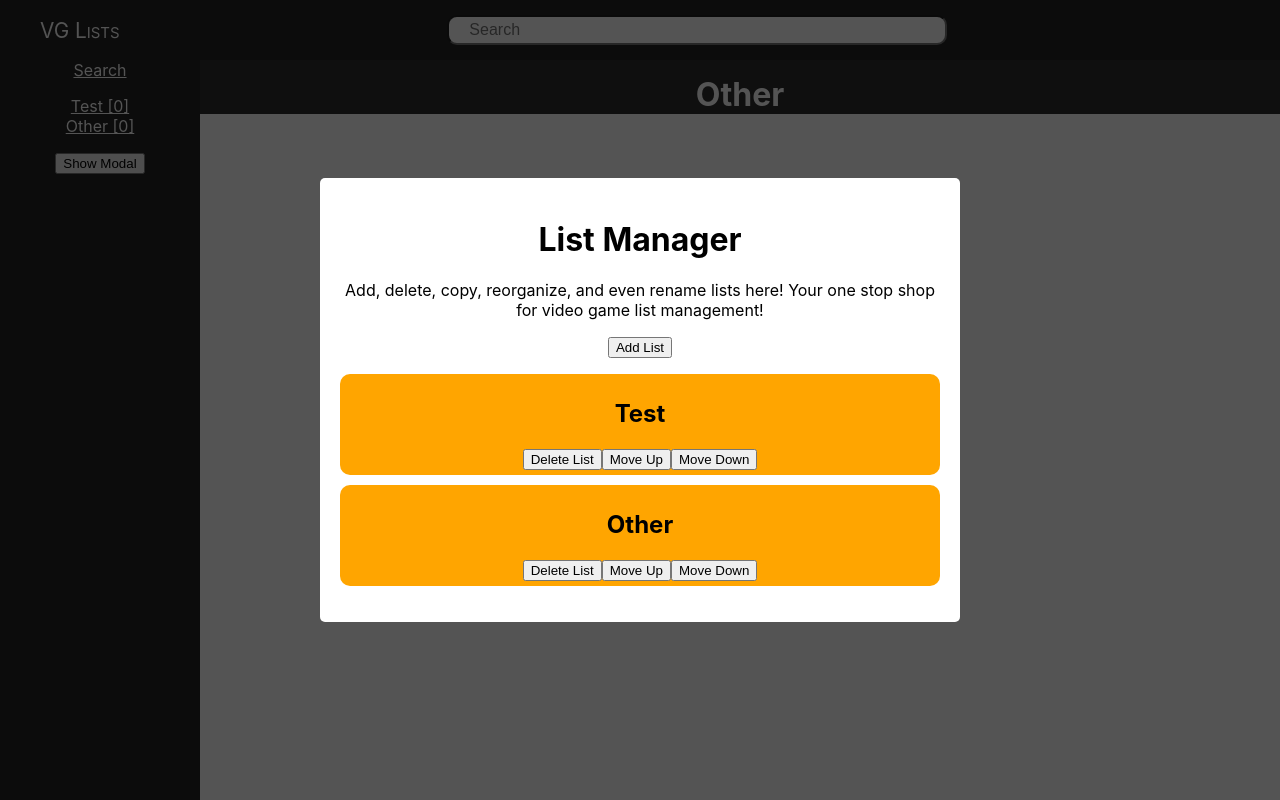
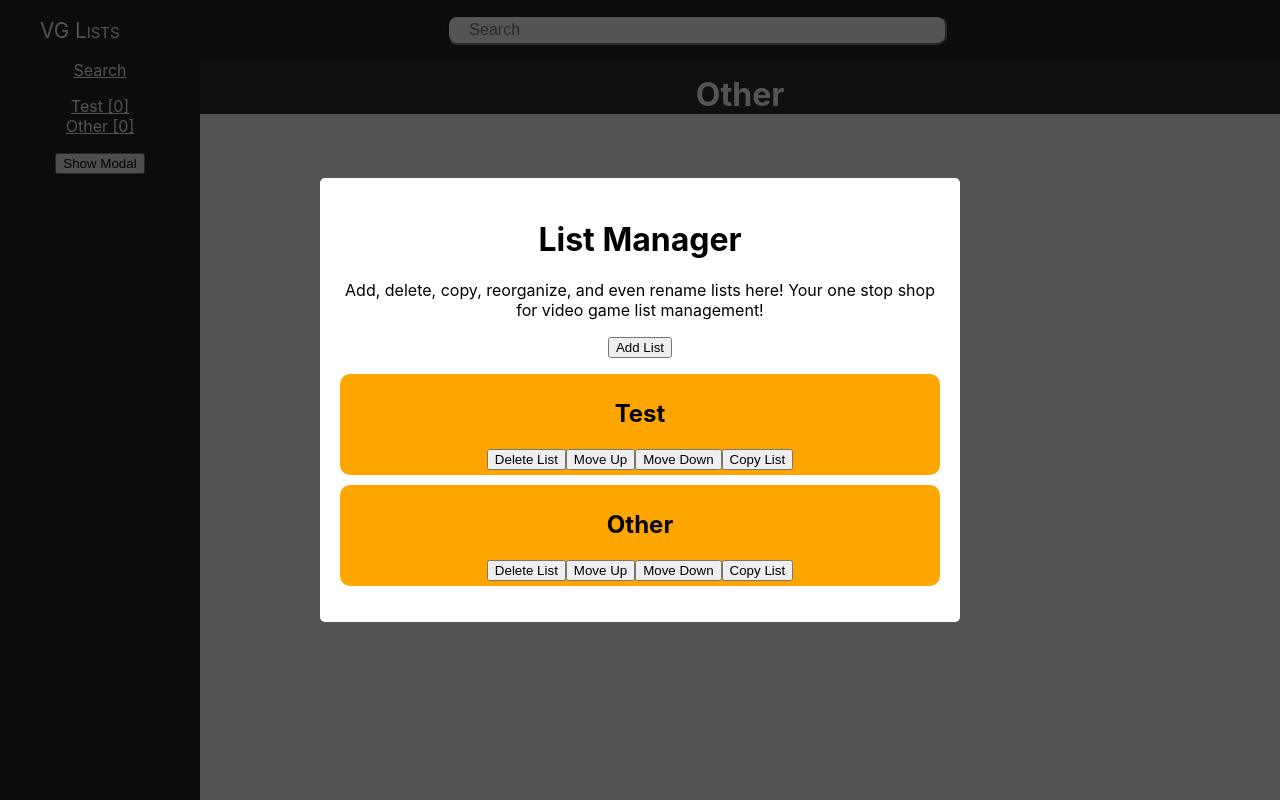
Before and after one commit to Flakari/vg-lists, a React (Create React App) app: page /vg-lists/other in a window 1280 px wide. Both pictures are taken after a click on the button "Show Modal". Built offline with nearby package versions, Linux system fonts and the light colour scheme.

Commit message:
Added list copy functionality, moved the list items inside the list modal to their own components

```diff
--- a/src/App.js
+++ b/src/App.js
@@ -147,14 +147,26 @@ const App = () => {
 		return list;
 	};
 
-	const addNewList = (name) => {
+	const createNewList = (name, contents) => {
 		const trimmedName = name.trim();
-		if (trimmedName === '') {
-			return;
-		}
 
 		if (trimmedName.indexOf('/') !== -1 || trimmedName.indexOf('\\') !== -1) {
 			throw new Error('Name cannot include forward or backwards slashes ("/") ("\\")');
+		}
+
+		return ({
+			name: trimmedName,
+			linkRoute: trimmedName.toLowerCase().split(' ').join('-'),
+			contents: contents || [],
+			index: lists.length
+		});
+	}
+
+	const addNewList = (name, contents) => {
+		const trimmedName = name.trim();
+
+		if (trimmedName === '') {
+			return;
 		}
 
 		const listNames = [];
@@ -164,12 +176,7 @@ const App = () => {
 
 		if (listNames.indexOf(trimmedName.toLowerCase()) === -1) {
 			const newLists = [...lists];
-			newLists.push({
-				name: trimmedName,
-				linkRoute: trimmedName.toLowerCase().split(' ').join('-'),
-				contents: [],
-				index: newLists.length
-			});
+			newLists.push(createNewList(name, contents));
 			setLists(newLists);
 		}
 	};
@@ -185,11 +192,15 @@ const App = () => {
 		setLists(newLists);
 	};
 
+	const copyList = (name, listContents) => {
+		addNewList(name, listContents);
+	};
+
   	return (
     	<div className="App">
 			<Router basename='/vg-lists'>
 				<Header setData={setData} setSidebar={setSidebarVisibility}/>
-				<Sidebar lists={lists} add={addNewList} delete={deleteList} showSidebar={showSidebar} hide={hideSidebar} moveList={moveList}/>
+				<Sidebar lists={lists} add={addNewList} delete={deleteList} copy={copyList} showSidebar={showSidebar} hide={hideSidebar} moveList={moveList}/>
 				<div id="main-container">
 					<Switch>
 						<Route exact path="/">
--- a/src/components/ListModal/ListModal.js
+++ b/src/components/ListModal/ListModal.js
@@ -3,19 +3,24 @@ import { withRouter } from 'react-router-dom';
 import './ListModal.scss';
 import Modal from '../Modal/Modal';
 import ConfirmationModal from '../ConfirmationModal/ConfirmationModal';
+import ListModalItem from '../ListModalItem/ListModalItem';
 
 const ListModal = (props) => {
-    const [inputValue, setInputValue] = useState('');
-    const [inputVisible, setInputVisible] = useState(false);
+    const [addValue, setAddValue] = useState('');
+    const [showAdd, setShowAdd] = useState(false);
     const [showDelete, setShowDelete] = useState(false);
     const [deleteIndex, setDeleteIndex] = useState(0);
 
-    const inputChangeHandler = (input) => {
-        setInputValue(input.target.value);
+    const addChangeHandler = (input) => {
+        setAddValue(input.target.value);
     };
 
-    const inputVisibility = () => {
-        setInputVisible(!inputVisible);
+    const addVisibility = () => {
+        setShowAdd(!showAdd);
+    };
+
+    const changeDeleteIndex = (index) => {
+        setDeleteIndex(index);
     };
 
     const showDeleteConfirmation = () => {
@@ -26,7 +31,7 @@ const ListModal = (props) => {
         setShowDelete(false);
     };
 
-    const deleteItem = async (index) => {
+    const deleteItem = (index) => {
         if (String(document.URL.match(/[^/]+(?=\/$|$)/)) === props.lists[index].linkRoute) {
 		    props.history.push('/');
         }
@@ -34,9 +39,9 @@ const ListModal = (props) => {
         hideDeleteConfirmation();
     };
 
-    const input = (
-        <form onSubmit={e => { e.preventDefault(); props.add(inputValue); setInputVisible(false); setInputValue('')}}>
-            <input id="list-input" type="text" value={inputValue} onChange={inputChangeHandler} autoFocus></input>
+    const addInput = (
+        <form onSubmit={e => { e.preventDefault(); props.add(addValue); setShowAdd(false); setAddValue('')}}>
+            <input id="list-input" type="text" value={addValue} onChange={addChangeHandler} autoFocus></input>
             <input type="submit" value="Submit"></input>
         </form>
     );
@@ -45,19 +50,20 @@ const ListModal = (props) => {
         <>
             <h1>List Manager</h1>
             <p>Add, delete, copy, reorganize, and even rename lists here! Your one stop shop for video game list management!</p>
-            <button onClick={inputVisibility}>{inputVisible ? 'Cancel' : 'Add List'}</button>
-                {inputVisible ? input : null}
+            <button onClick={addVisibility}>{showAdd ? 'Cancel' : 'Add List'}</button>
+                {showAdd ? addInput : null}
             <ul id='modal-list-container'>
                 {props.lists.map(item => {
                     return (
-                        <li key={item.name} className='modal-list-item'>
-                            <div>
-                                <h2>{item.name}</h2>
-                                <button onClick={() => {setDeleteIndex(item.index); showDeleteConfirmation()}}>Delete List</button>
-                                <button onClick={() => props.moveList('up', item.index)}>Move Up</button>
-                                <button onClick={() => props.moveList('down', item.index)}>Move Down</button>
-                            </div>
-                        </li>
+                        <ListModalItem
+                            name={item.name}
+                            index={item.index}
+                            contents={item.contents}
+                            moveList={props.moveList}
+                            deleteIndex={changeDeleteIndex}
+                            showDelete={showDeleteConfirmation}
+                            copy={props.copy}
+                        />
                     );
                 })}
             </ul>
--- /dev/null
+++ b/src/components/ListModalItem/ListModalItem.js
@@ -0,0 +1,36 @@
+import React, { useState } from 'react';
+
+const ListModalItem = (props) => {
+    const [copyValue, setCopyValue] = useState('');
+    const [showCopy, setShowCopy] = useState(false);
+
+    const copyChangeHandler = (input) => {
+        setCopyValue(input.target.value);
+    };
+
+    const copyVisibility = () => {
+        setShowCopy(!showCopy);
+    };
+
+    const copyInput = (
+        <form onSubmit={e => { e.preventDefault(); props.copy(copyValue, props.contents); setShowCopy(false); setCopyValue('')}}>
+            <input id="list-copy-input" type="text" value={copyValue} onChange={copyChangeHandler} autoFocus></input>
+            <input type="submit" value="Submit"></input>
+        </form>
+    );
+
+    return (
+        <li key={props.name} className='modal-list-item'>
+            <div>
+                <h2>{props.name}</h2>
+                <button onClick={() => {props.deleteIndex(props.index); props.showDelete()}}>Delete List</button>
+                <button onClick={() => props.moveList('up', props.index)}>Move Up</button>
+                <button onClick={() => props.moveList('down', props.index)}>Move Down</button>
+                <button onClick={copyVisibility}>{showCopy ? 'Cancel' : 'Copy List'}</button>
+                {showCopy ? copyInput : null}
+            </div>
+        </li>
+    );
+};
+
+export default ListModalItem;
--- a/src/components/Sidebar/Sidebar.js
+++ b/src/components/Sidebar/Sidebar.js
@@ -40,7 +40,7 @@ const Sidebar = (props) => {
             </div>
             {showListModal ? (
                 <Modal modalClass={'list-modal'} showModal={showListModal} hideModal={hideModal}>
-                    <ListModal lists={props.lists} add={props.add} delete={props.delete} moveList={props.moveList}/>
+                    <ListModal lists={props.lists} add={props.add} delete={props.delete} copy={props.copy} moveList={props.moveList}/>
                 </Modal>
             ) : null}
         </>
```
